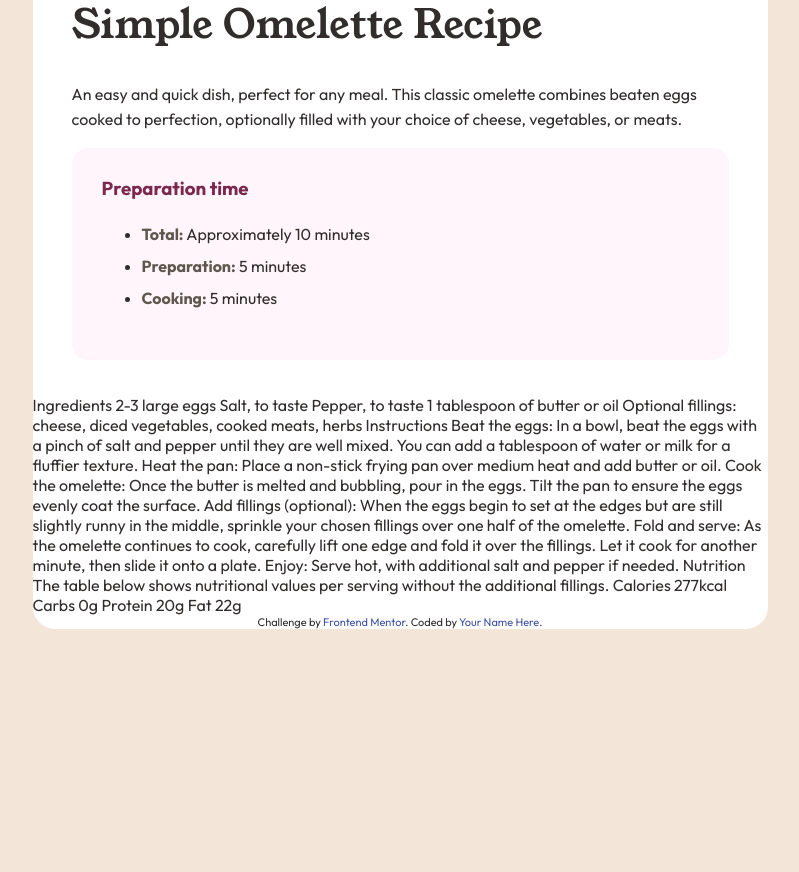
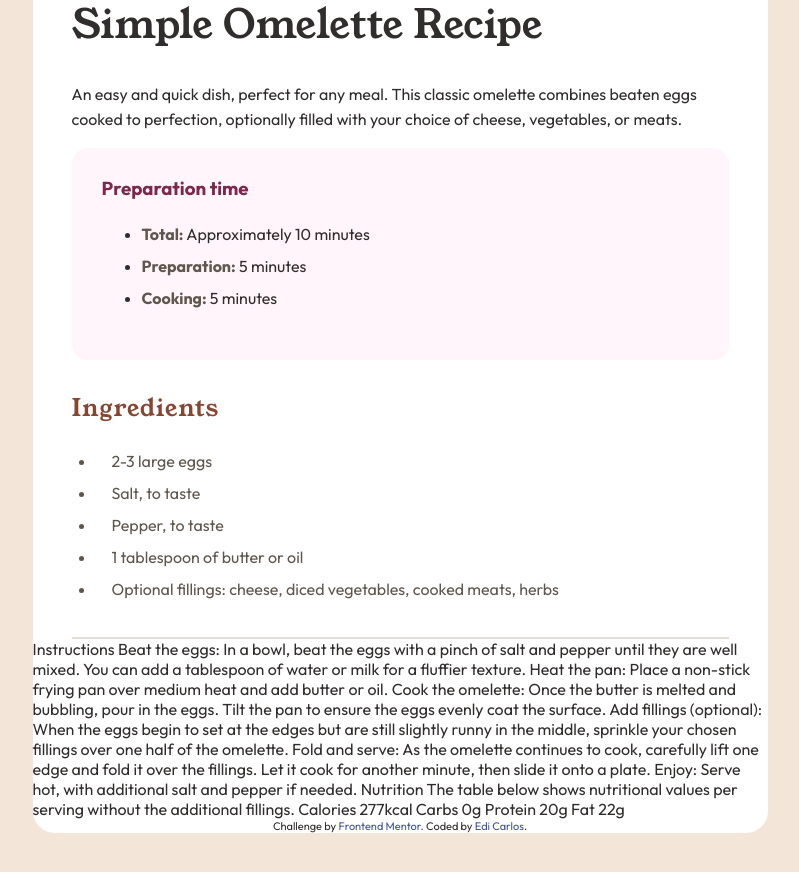
Before and after one commit to ediCarlosSilva/recipe-page-clg, a website: page index.html in a window 1280 px wide. Shown: the part 454-1326 px from the top of the page, without its empty margins (240-1039 px from the left). Before the commit the page ends 1206 px from the top, so only its background shows below. Drawn offline with Linux system fonts and the light colour scheme; files that its build step writes are made by us from their sources.

Commit message:
feature-main-section-recipe__destaque

```diff
--- a/app/scss/components/_index.scss
+++ b/app/scss/components/_index.scss
@@ -1 +1,2 @@
 @forward "banner";
+@forward "main";
--- /dev/null
+++ b/app/scss/components/main.scss
@@ -0,0 +1,32 @@
+@use "../util/" as *;
+
+.recipe {
+  &__destaque {
+    color: var(--wenge-brown);
+
+    border-bottom: 2px solid var(--light-grey);
+    padding-bottom: rem(32);
+
+    h3 {
+      color: var(--nutmeg);
+      font-family: var(--font-young);
+      font-weight: 400;
+      letter-spacing: 1.1px;
+      font-size: 24px;
+    }
+
+    ul {
+      margin: 0;
+      padding-left: rem(24);
+    }
+
+    li {
+      line-height: 2rem;
+      padding-left: rem(8);
+
+      @include breakpoint(medium) {
+        padding-left: rem(16);
+      }
+    }
+  }
+}
--- a/index.html
+++ b/index.html
@@ -46,14 +46,20 @@
     </div>
   </header>
 
+  <main class="container recipe">
+    <section class="recipe__destaque">
+      <h3>Ingredients</h3>
+      <ul>
+        <li>2-3 large eggs</li>
+        <li>Salt, to taste</li>
+        <li>Pepper, to taste</li>
+        <li>1 tablespoon of butter or oil</li>
+        <li>Optional fillings: cheese, diced vegetables, cooked meats, herbs</li>
+      </ul>
+    </section>
+  </main>
 
-  Ingredients
 
-  2-3 large eggs
-  Salt, to taste
-  Pepper, to taste
-  1 tablespoon of butter or oil
-  Optional fillings: cheese, diced vegetables, cooked meats, herbs
 
   Instructions
 
@@ -91,7 +97,7 @@
 
   <div class="attribution">
     Challenge by <a href="https://www.frontendmentor.io?ref=challenge" target="_blank">Frontend Mentor</a>.
-    Coded by <a href="#">Your Name Here</a>.
+    Coded by <a href="#">Edi Carlos</a>.
   </div>
 </body>
 </html>
```
Also changed, not shown: dist/style.css, 1 other file.
